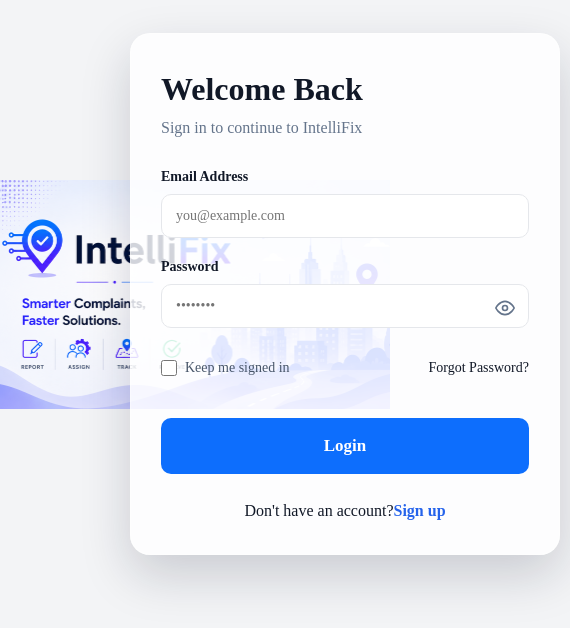
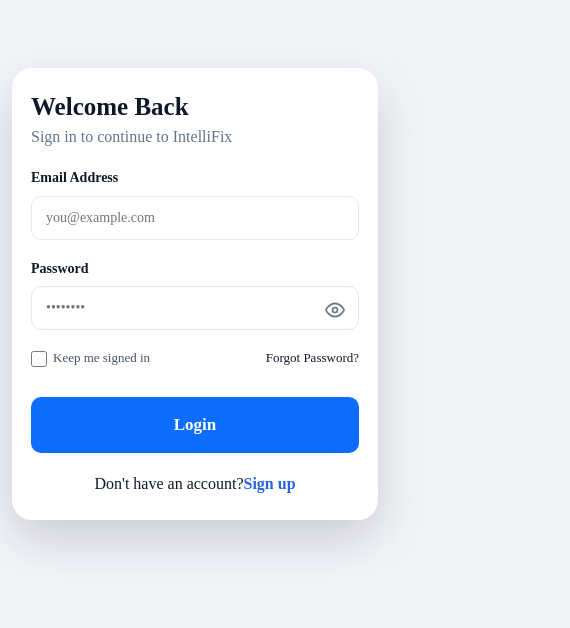
Before and after one commit to Kirankumar-K18/Intellifix, a React (Vite) app in the folder frontend/: page /login in a window 390 px wide. Shown: the part 128-756 px from the top of the page, 570 px wide, since content can reach past the window. Built offline with nearby package versions, Linux system fonts and the light colour scheme; no server answers.

Commit message:
Fix mobile responsiveness for login page

```diff
--- a/frontend/src/styles/login.css
+++ b/frontend/src/styles/login.css
@@ -243,3 +243,238 @@ transform:none;
     color:#2563EB;
 
 }
+/* Mobile Responsive */
+@media screen and (max-width: 768px) {
+    .login-page {
+        min-height: 100vh;
+        min-height: 100dvh;
+        width: 100%;
+        padding: 20px 15px;
+        box-sizing: border-box;
+
+        display: flex;
+        justify-content: center;
+        align-items: center;
+
+        background-image: none;
+        background-color: #f4f5f9;
+    }
+
+    .login-left {
+        display: none;
+    }
+
+    .login-right {
+        flex: none;
+        width: 100%;
+        max-width: 430px;
+        padding: 0;
+        margin: 0 auto;
+    }
+
+    .login-card {
+        width: 100%;
+        max-width: 430px;
+        padding: 25px 20px;
+        box-sizing: border-box;
+        margin: 0;
+
+        background: #ffffff;
+    }
+
+    .login-card h2 {
+        font-size: 27px;
+        line-height: 1.3;
+    }
+
+    .login-card input {
+        width: 100%;
+        max-width: 100%;
+        box-sizing: border-box;
+    }
+
+    .login-options {
+        display: flex;
+        justify-content: space-between;
+        align-items: center;
+        flex-wrap: wrap;
+        gap: 10px;
+        font-size: 13px;
+    }
+
+    .login-card button {
+        width: 100%;
+        box-sizing: border-box;
+    }
+
+    .password-group {
+        width: 100%;
+    }
+}
+
+/* Small Mobile Screens */
+@media screen and (max-width: 380px) {
+    .login-page {
+        padding: 15px 10px;
+        justify-content: flex-start;
+    }
+
+    .login-card {
+        padding: 22px 16px;
+    }
+
+    .login-card h2 {
+        font-size: 24px;
+    }
+
+    .login-subtitle {
+        font-size: 13px;
+    }
+
+    .login-options {
+        font-size: 12px;
+    }
+
+    .login-register {
+        font-size: 13px;
+    }
+}
+/* Mobile Height & Spacing */
+@media screen and (max-width: 768px) {
+    .login-page,
+    .signup-page {
+        min-height: 100vh;
+        min-height: 100dvh;
+        height: auto;
+        padding: 20px 15px;
+        box-sizing: border-box;
+
+        display: flex;
+        justify-content: center;
+        align-items: center;
+
+        background-image: none;
+        background-color: #f4f5f9;
+    }
+
+    .login-left {
+        display: none;
+    }
+
+    .login-right {
+        flex: none;
+        width: 100%;
+        max-width: 430px;
+        padding: 0;
+    }
+
+    .login-card,
+    .signup-card {
+        width: 100%;
+        max-width: 430px;
+        height: auto;
+        min-height: unset;
+        max-height: none;
+        margin: 0 auto;
+        padding: 25px 20px;
+        box-sizing: border-box;
+        background: #ffffff;
+    }
+
+    .login-card h2,
+    .signup-card h1,
+    .signup-card h2 {
+        font-size: 27px;
+        margin-top: 0;
+    }
+
+    .login-card input,
+    .signup-card input {
+        width: 100%;
+        box-sizing: border-box;
+    }
+
+    .login-card button,
+    .signup-card button {
+        width: 100%;
+    }
+}
+
+/* Small Mobile Screens */
+@media screen and (max-width: 480px) {
+    .login-page,
+    .signup-page {
+        padding: 16px 12px;
+        justify-content: center;
+    }
+
+    .login-card,
+    .signup-card {
+        padding: 22px 18px;
+        border-radius: 20px;
+    }
+
+    .login-card h2,
+    .signup-card h1,
+    .signup-card h2 {
+        font-size: 25px;
+        line-height: 1.3;
+    }
+
+    .login-card p,
+    .signup-card p {
+        margin-bottom: 18px;
+    }
+
+    .login-options {
+        gap: 10px;
+        flex-wrap: wrap;
+    }
+
+    .login-register {
+        margin-top: 18px;
+    }
+}
+/* Fix Keep me signed in checkbox size */
+.remember {
+    display: inline-flex;
+    align-items: center;
+    gap: 8px;
+    white-space: nowrap;
+    flex-shrink: 0;
+}
+
+.login-card .remember input[type="checkbox"] {
+    width: 16px !important;
+    height: 16px !important;
+    min-width: 16px;
+    min-height: 16px;
+    max-width: 16px;
+    max-height: 16px;
+    padding: 0;
+    margin: 0;
+    flex-shrink: 0;
+    appearance: auto;
+    -webkit-appearance: checkbox;
+    box-shadow: none;
+}
+
+@media screen and (max-width: 768px) {
+    .login-options {
+        display: flex;
+        justify-content: space-between;
+        align-items: center;
+        flex-wrap: nowrap;
+        gap: 8px;
+    }
+
+    .remember {
+        font-size: 13px;
+        gap: 6px;
+    }
+
+    .login-options a {
+        font-size: 13px;
+        white-space: nowrap;
+    }
+}
```
